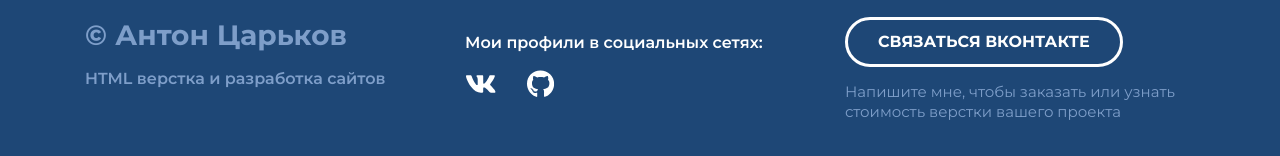
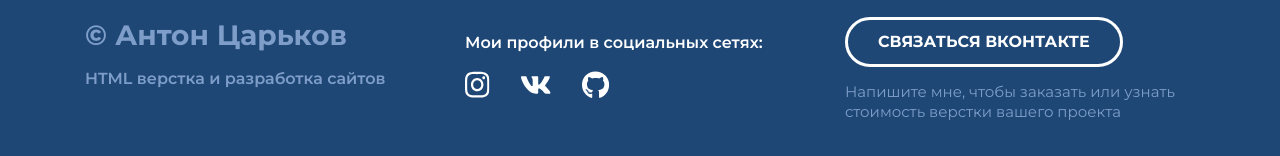
Before and after one commit to Antonio8/portfolio, a plain HTML site: page index.html in a window 1280 px wide. Shown: the part 1938-2094 px from the top of the page. Drawn offline with Linux system fonts and the light colour scheme; files whose address does not match are found by name.

Commit message:
Update index.html

```diff
--- a/index.html
+++ b/index.html
@@ -79,12 +79,12 @@
                 <div class="footer-icons footer-col">
                     <p>Мои профили в социальных сетях:</p>
                     <div class="footer-icons-row">
+                        <a href="https://www.instagram.com/king8rus/"><img src="img/instagram.svg" alt="instagram"></a>
+                        <!-- <a href="#"><img src="img/facebook.svg" alt="facebook"></a> -->
                         <a href="https://vk.com/id215708221"><img src="img/vk.svg" alt="vk"></a>
                         <a href="#"><img src="img/github.svg" alt="github"></a>
                     </div>
                 </div>
-
-
 
                 <div class="footer-contacts footer-col">
                     <a href="https://vk.me/id215708221" class="footer-button">Связаться Вконтакте</a>
```
